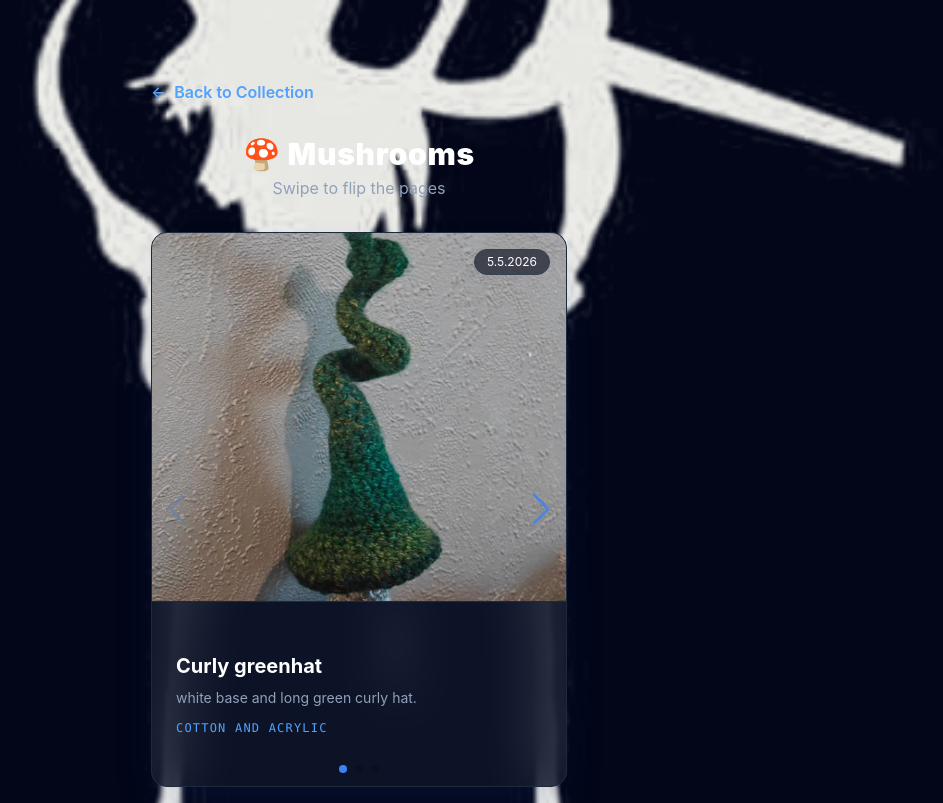
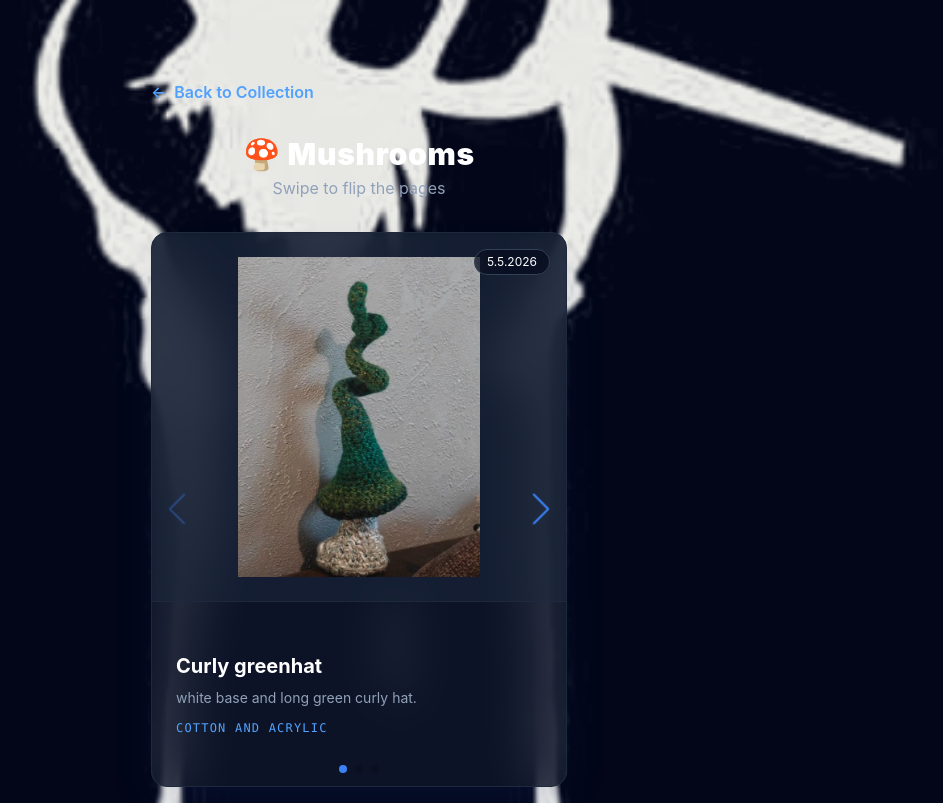
Before and after one commit to Hohlfuss/zorrodidit, a Vue app in the folder frontend/: page /category/1 in a window 1280 px wide. Shown: the whole page, without its empty margins (281-1224 px from the left). Built offline with nearby package versions, Linux system fonts and the light colour scheme.

Commit message:
sieni1-7

```diff
--- a/frontend/src/components/CategoryView.vue
+++ b/frontend/src/components/CategoryView.vue
@@ -27,7 +27,7 @@
       >
         <div class="h-2/3 w-full bg-slate-800/50 flex items-center justify-center text-7xl relative shadow-inner">
 
-          <img v-if="item.image" :src="item.image" class="w-full h-full object-cover" :alt="item.title" />
+          <img v-if="item.image" :src="item.image" class="w-full h-full object-contain p-6" :alt="item.title" />
 
           <span v-else>
             {{ item.emoji }}
```
